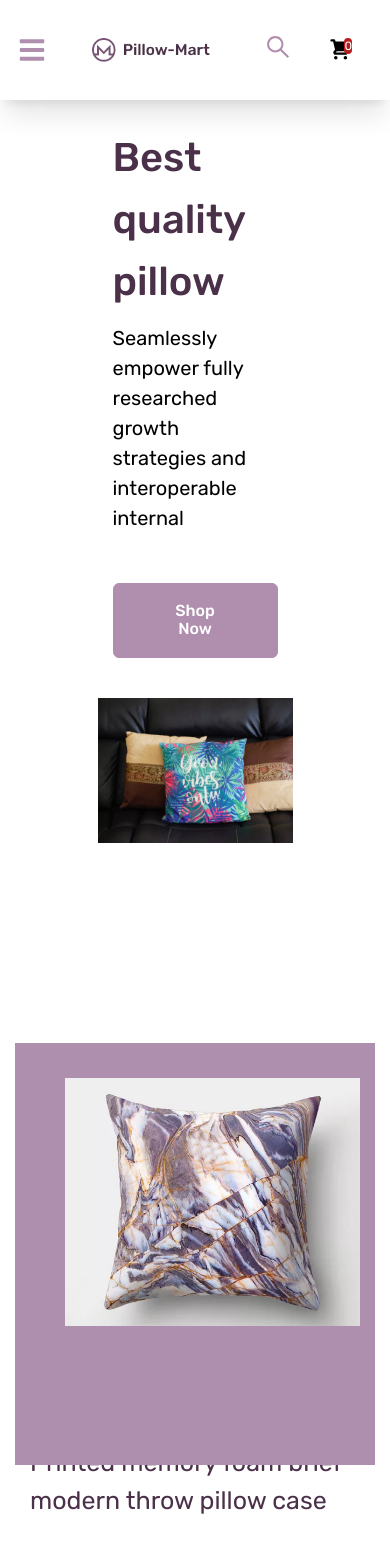
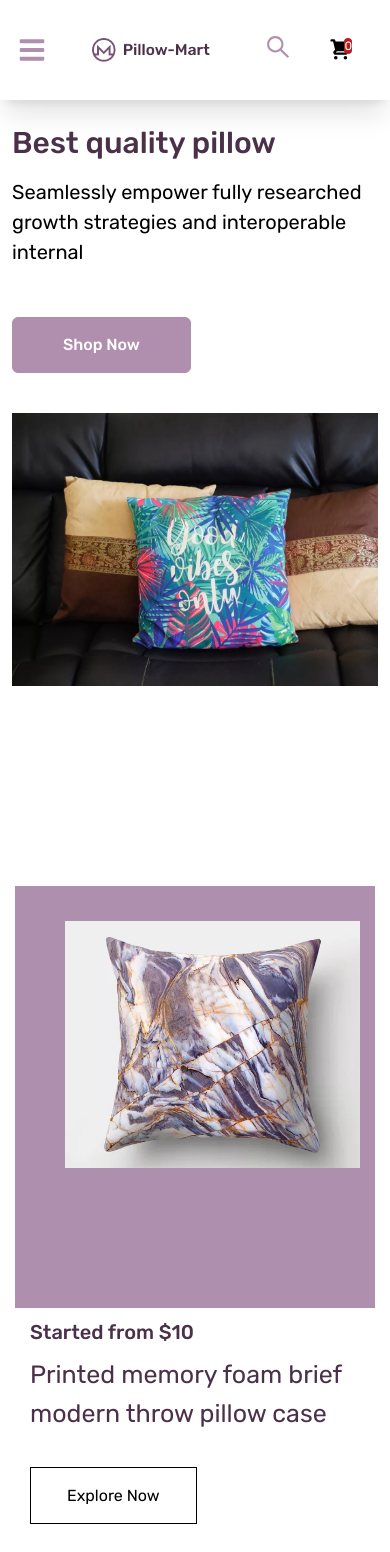
Before and after one commit to YogeshBadoni01/PillowMart, a Next.js app: page / in a window 390 px wide. Shown: the top 1552 px of the page. Built offline with nearby package versions, Linux system fonts and the light colour scheme.

Commit message:
home section update margin on sections

```diff
--- a/src/app/Components/Hero.tsx
+++ b/src/app/Components/Hero.tsx
@@ -8,12 +8,12 @@ const Hero = () => {
     <>
         <div className="">
             {/* <div className="container"> */}
-                <div className=" flex items-center lg:flex-row flex-col ">
+                <div className="px-3 md:p-0  flex items-center lg:flex-row flex-col ">
                     <div className="after:absolute left-0 bottom-0 bg-[#b08ead] w-[196px] h-[618px] hidden xl:flex"></div>
 
-                    <div className="px-[15px]  w-1/2 flex justify-center">
+                    <div className="md:px-[15px] p-0 w-full  md:w-1/2 flex justify-center">
                         <div className="max-w-[416px] basis-[416px]">
-                            <h1 className='text-[40px] md:text-[40px] max-lg:text-[40px]  xl:text-[68px] mb-[10px] font-medium' style={{ color:Theme.colors?.primary?.[3] }}>Best quality pillow</h1>
+                            <h1 className='text-[30px] md:text-[40px]   xl:text-[68px] mb-[10px] font-medium' style={{ color:Theme.colors?.primary?.[3] }}>Best quality pillow</h1>
                             <p className='text-xl leading-[30px]'>Seamlessly empower fully researched growth strategies and interoperable internal</p>
                             {/* <Button className='mt-[50px] px-9 py-[18px] border border-black' variant="filled" style={{ background:Theme.colors?.primary?.[1] }}>Shop Now</Button> */}
                             <button type="submit"  className=' font-medium mt-[50px] py-[18px] px-[50px]   border  border-[#b08ead] hover:text-[#b08ead] text-white bg-[#b08ead] hover:bg-transparent rounded-md ' >
@@ -21,7 +21,7 @@ const Hero = () => {
                             </button>
                         </div>
                     </div>
-                    <div className="w-1/2 mt-10 lg:m-0   text-left">
+                    <div className=" md:w-1/2 mt-10 lg:m-0   text-left">
                         <img src="/image/Home/hero_banner.webp" alt="" />
                     </div>
                     </div>
--- a/src/app/Components/HomeSection.tsx
+++ b/src/app/Components/HomeSection.tsx
@@ -17,7 +17,7 @@ const HomeSection = () => {
                             <img src="image/home/Section/single_product_1.png" alt="" />
                         </div>
                     </div>
-                    <div className=" text md:w-2/5 px-[15px] mt-[80px] md:mt-0">
+                    <div className=" text md:w-2/5 px-[15px] mt-[150px] md:mt-[80px]">
                         <h5 className='text-xl font-medium' style={{ color:Theme.colors?.primary?.[3] }}>Started from $10</h5>
                         <h2 className='mt-[10px] mb-[50px] '>
                             <Link href="" className='xl:text-[40px] lg:text-[30px] text-[25px] ' style={{ color:Theme.colors?.primary?.[1] }}>
@@ -31,7 +31,7 @@ const HomeSection = () => {
                 </div>
 
                 <div className=" flex justify-between items-center mb-[100px] md:flex-row flex-col">
-                    <div className="order-last md:order-first text md:w-2/5 px-[15px] mt-[80px] md:mt-0">
+                    <div className="order-last md:order-first text md:w-2/5 px-[15px] mt-[150px] md:mt-[80px] ">
                         <h5 className='text-xl font-medium' style={{ color:Theme.colors?.primary?.[3] }}>Started from $10</h5>
                         <h2 className='mt-[10px] mb-[50px] '>
                             <Link href="" className='xl:text-[40px] lg:text-[30px] text-[25px]' style={{ color:Theme.colors?.primary?.[1] }} >
@@ -61,7 +61,7 @@ const HomeSection = () => {
                             <img src="image/home/Section/single_product_3.png" alt="" />
                         </div>
                     </div>
-                    <div className="text md:w-2/5 px-[15px] mt-[80px] md:mt-0">
+                    <div className="text md:w-2/5 px-[15px]  mt-[150px] md:mt-[80px]">
                         <h5 className='text-xl font-medium' style={{ color:Theme.colors?.primary?.[3] }}>Started from $10</h5>
                         <h2 className='mt-[10px] mb-[50px] '>
                             <Link href="" className='xl:text-[40px] lg:text-[30px] text-[25px] ' style={{ color:Theme.colors?.primary?.[1] }}>
```
